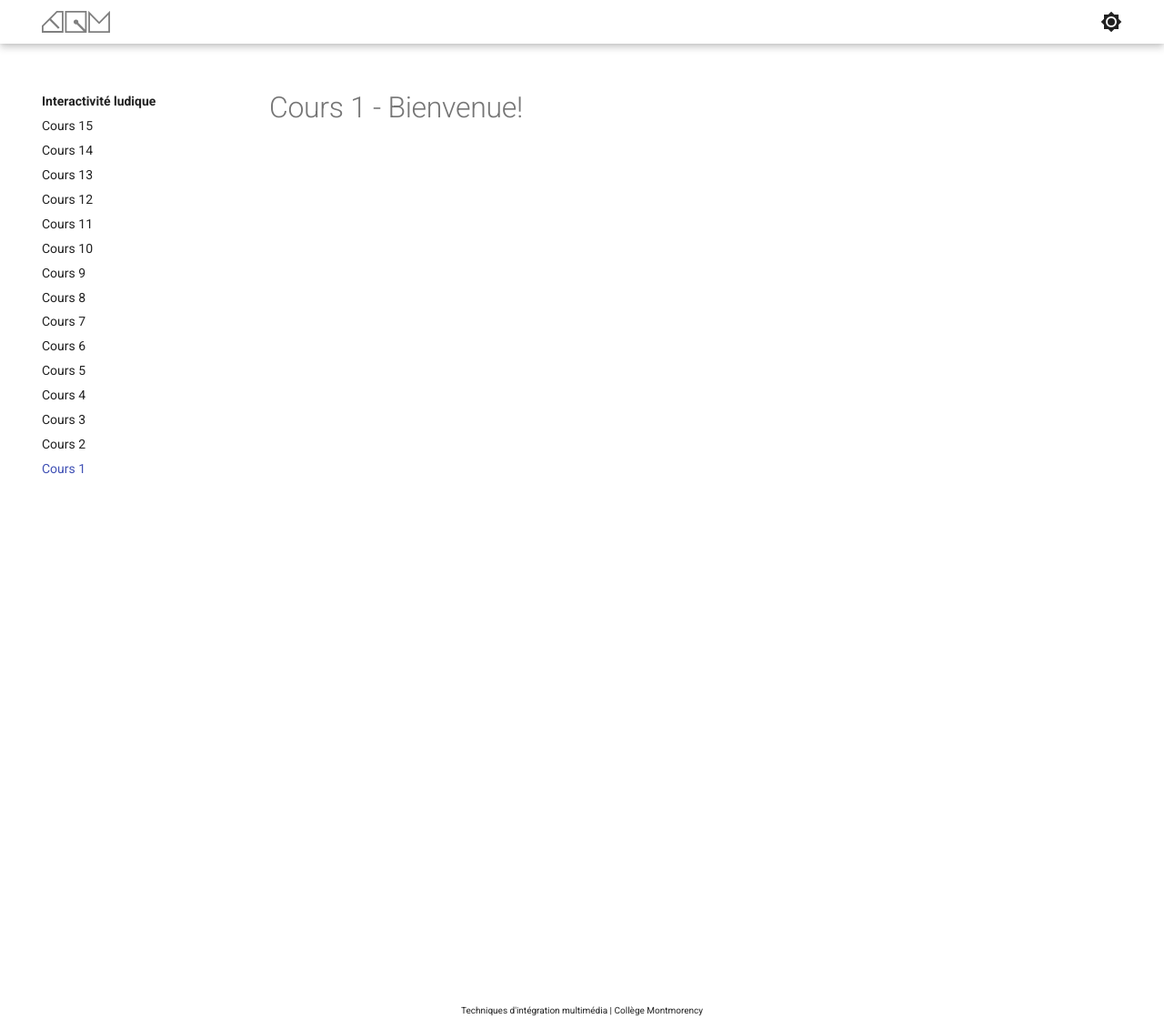
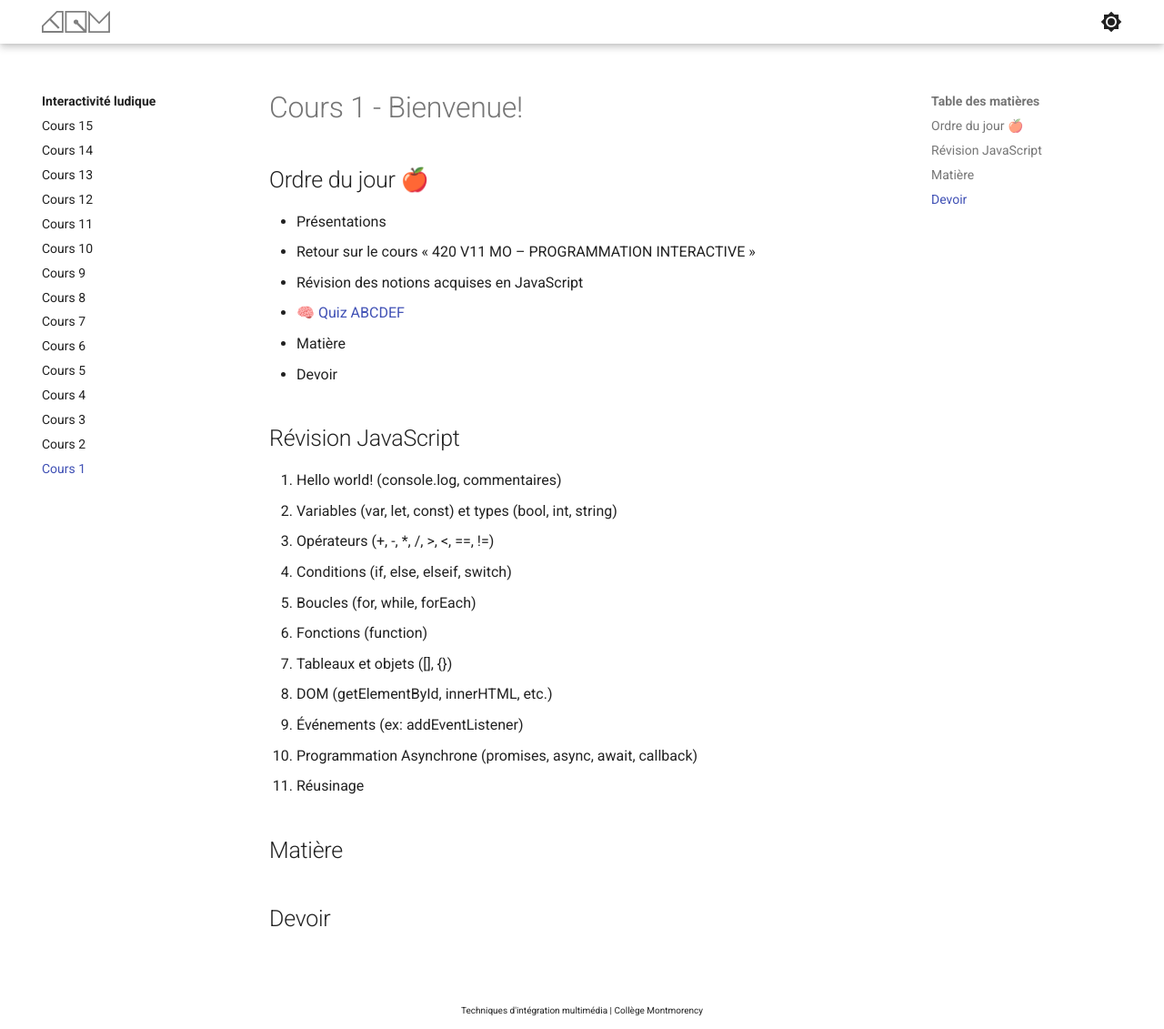
Before and after one commit to jfcmontmorency/old_compendium, an MkDocs documentation site: the page built from docs/582-301–interactivite-ludique/cours01.md, in a window 1280 px wide and 1131 px high. Shown: the whole window at 91% size. Built offline with MkDocs 1.6.1 and Material for MkDocs 9.7.7, drawn with Linux system fonts in a browser that asks for light colours.

Commit message:
Update cours01.md

```diff
--- a/docs/582-301–interactivite-ludique/cours01.md
+++ b/docs/582-301–interactivite-ludique/cours01.md
@@ -1 +1,28 @@
 # Cours 1 - Bienvenue!
+
+## Ordre du jour 🍎
+
+* Présentations
+* Retour sur le cours « 420 V11 MO – PROGRAMMATION INTERACTIVE »
+  * Révision des notions acquises en JavaScript
+* [🧠 Quiz ABCDEF](https://google.com)
+* Matière
+* Devoir
+
+## Révision JavaScript
+
+1. Hello world! (console.log, commentaires)
+1. Variables (var, let, const) et types (bool, int, string)
+1. Opérateurs (+, -, *, /, >, <, ==, !=)
+1. Conditions (if, else, elseif, switch)
+1. Boucles (for, while, forEach)
+1. Fonctions (function)
+1. Tableaux et objets ([], {})
+1. DOM (getElementById, innerHTML, etc.)
+1. Événements (ex: addEventListener)
+1. Programmation Asynchrone (promises, async, await, callback)
+1. Réusinage
+
+## Matière
+
+## Devoir
```
